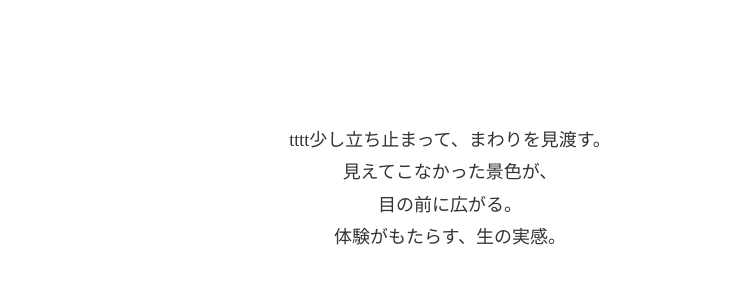
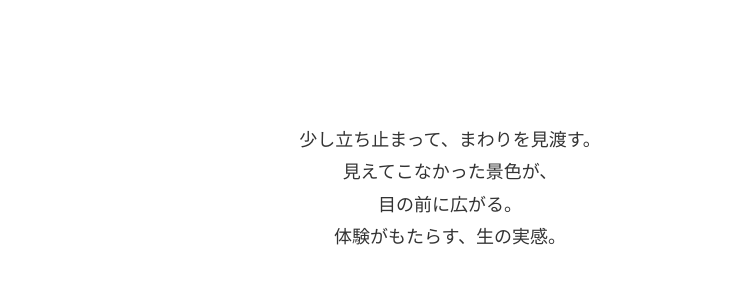
Before and after one commit to yoshiotsuchiya/isarapractice, a plain HTML site: page index.html in a window 1280 px wide. Shown: the part 780-1084 px from the top of the page, without its empty margins (190-924 px from the left). Drawn offline with Linux system fonts and the light colour scheme.

Commit message:
Update index.html

```diff
--- a/index.html
+++ b/index.html
@@ -16,7 +16,7 @@
     <div class="heading">
         <div class="heading-inner">
             <p class="heading-txt-01">
-                tttt少し立ち止まって、まわりを見渡す。 <br>見えてこなかった景色が、<br> 目の前に広がる。<br> 体験がもたらす、生の実感。
+                少し立ち止まって、まわりを見渡す。 <br>見えてこなかった景色が、<br> 目の前に広がる。<br> 体験がもたらす、生の実感。
             </p>
             <p class="heading-txt-02">
                 わたしは今、ここにいる。<br> 今ここで、未来が変わる。<br> 未来を少し、変えてみよう。
```
